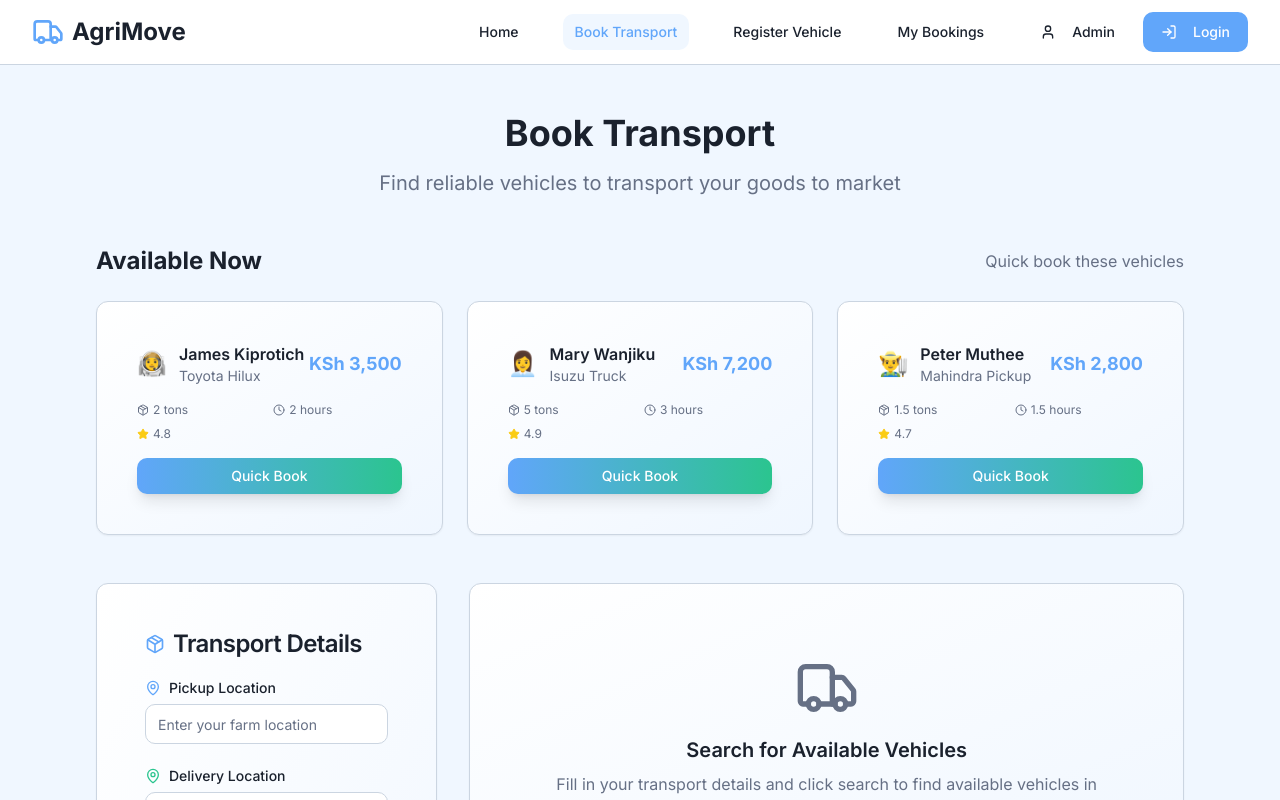
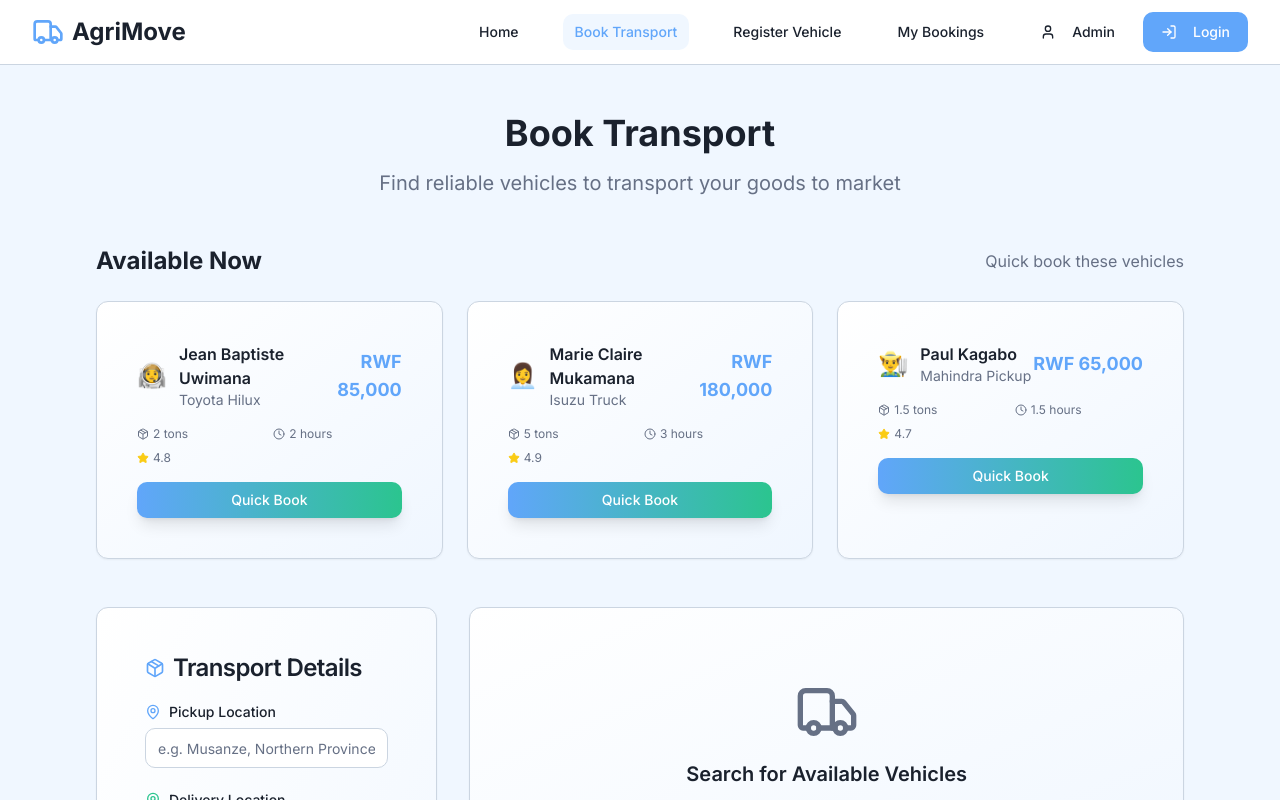
Before and after one commit to alliance74/african-farm-route, a React (Vite) app: page /book in a window 1280 px wide. Shown: the top 800 px of the page. Built offline with nearby package versions, Linux system fonts and the light colour scheme.

Commit message:
Update address and currency
Ensure addresses are in Rwanda and use Rwandan Francs.

```diff
--- a/src/pages/BookTransport.tsx
+++ b/src/pages/BookTransport.tsx
@@ -21,35 +21,35 @@ const BookTransport = () => {
   const [randomVehicles] = useState([
     {
       id: 1,
-      driver: 'James Kiprotich',
+      driver: 'Jean Baptiste Uwimana',
       vehicle: 'Toyota Hilux',
       capacity: '2 tons',
-      price: 'KSh 3,500',
+      price: 'RWF 85,000',
       rating: 4.8,
       eta: '2 hours',
-      phone: '+254 712 345 678',
+      phone: '+250 788 123 456',
       avatar: '👨‍🚀',
     },
     {
       id: 2,
-      driver: 'Mary Wanjiku',
+      driver: 'Marie Claire Mukamana',
       vehicle: 'Isuzu Truck',
       capacity: '5 tons',
-      price: 'KSh 7,200',
+      price: 'RWF 180,000',
       rating: 4.9,
       eta: '3 hours',
-      phone: '+254 721 876 543',
+      phone: '+250 789 654 321',
       avatar: '👩‍💼',
     },
     {
       id: 3,
-      driver: 'Peter Muthee',
+      driver: 'Paul Kagabo',
       vehicle: 'Mahindra Pickup',
       capacity: '1.5 tons',
-      price: 'KSh 2,800',
+      price: 'RWF 65,000',
       rating: 4.7,
       eta: '1.5 hours',
-      phone: '+254 733 654 321',
+      phone: '+250 790 987 654',
       avatar: '👨‍🌾',
     },
   ]);
@@ -57,35 +57,35 @@ const BookTransport = () => {
   const [searchResults, setSearchResults] = useState([
     {
       id: 4,
-      driver: 'Sarah Njeri',
+      driver: 'Alice Uwimana',
       vehicle: 'Nissan NV200',
       capacity: '1 ton',
-      price: 'KSh 2,200',
+      price: 'RWF 55,000',
       rating: 4.6,
       eta: '1 hour',
-      phone: '+254 745 123 987',
+      phone: '+250 785 123 987',
       avatar: '👩‍💼',
     },
     {
       id: 5,
-      driver: 'David Kimani',
+      driver: 'David Nkuranga',
       vehicle: 'Mitsubishi Canter',
       capacity: '3 tons',
-      price: 'KSh 4,800',
+      price: 'RWF 120,000',
       rating: 4.8,
       eta: '2.5 hours',
-      phone: '+254 756 432 109',
+      phone: '+250 786 432 109',
       avatar: '👨‍🔧',
     },
     {
       id: 6,
-      driver: 'Grace Akinyi',
+      driver: 'Grace Uwase',
       vehicle: 'Ford Ranger',
       capacity: '1.8 tons',
-      price: 'KSh 3,200',
+      price: 'RWF 75,000',
       rating: 4.9,
       eta: '1.8 hours',
-      phone: '+254 767 890 543',
+      phone: '+250 787 890 543',
       avatar: '👩‍🌾',
     },
   ]);
@@ -198,7 +198,7 @@ const BookTransport = () => {
                   </Label>
                   <Input
                     id="pickup"
-                    placeholder="Enter your farm location"
+                    placeholder="e.g. Musanze, Northern Province"
                     value={formData.pickup}
                     onChange={(e) => handleInputChange('pickup', e.target.value)}
                     className="input-field"
@@ -212,7 +212,7 @@ const BookTransport = () => {
                   </Label>
                   <Input
                     id="delivery"
-                    placeholder="Enter market destination"
+                    placeholder="e.g. Kimisagara Market, Kigali"
                     value={formData.delivery}
                     onChange={(e) => handleInputChange('delivery', e.target.value)}
                     className="input-field"
```
